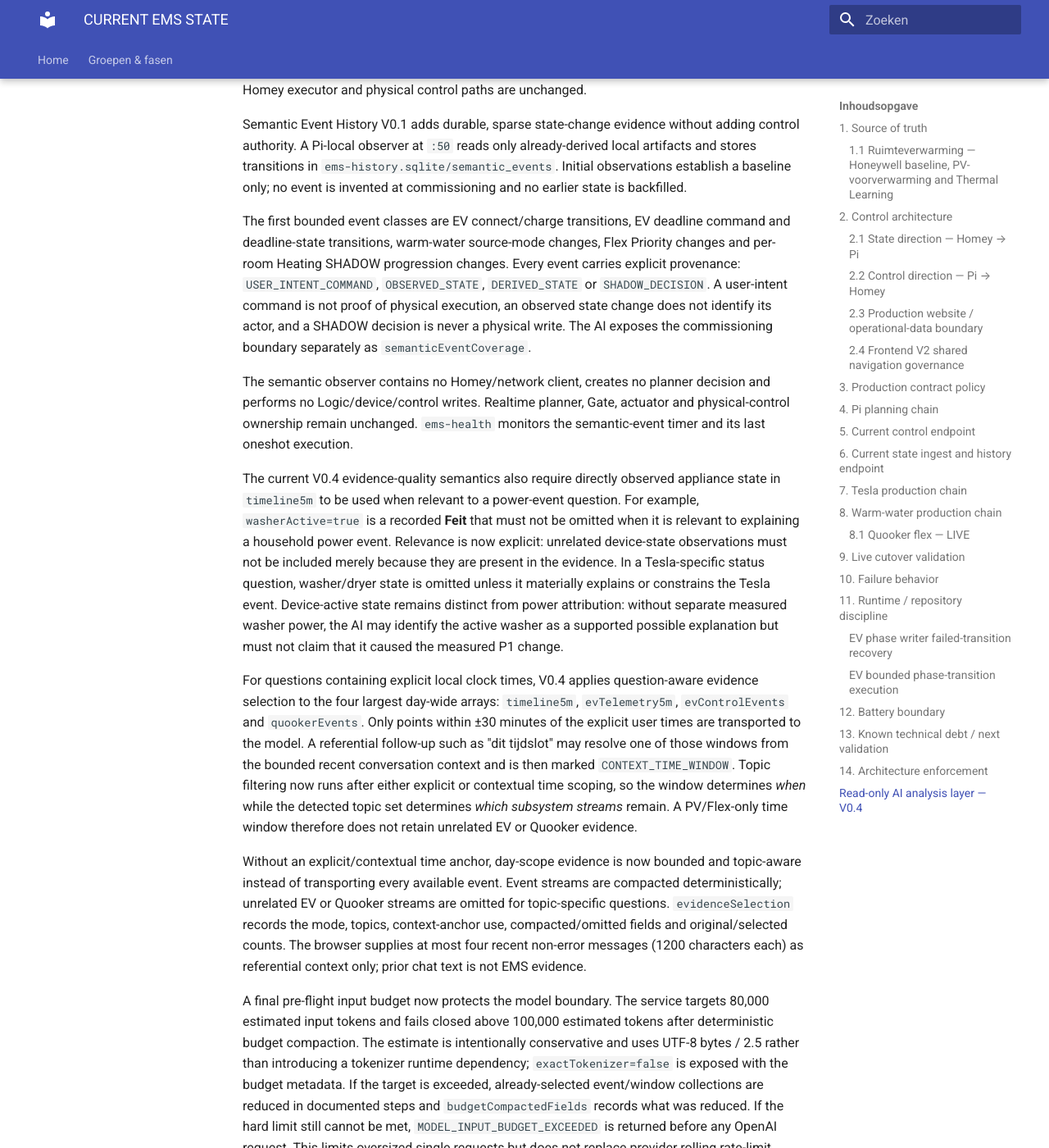
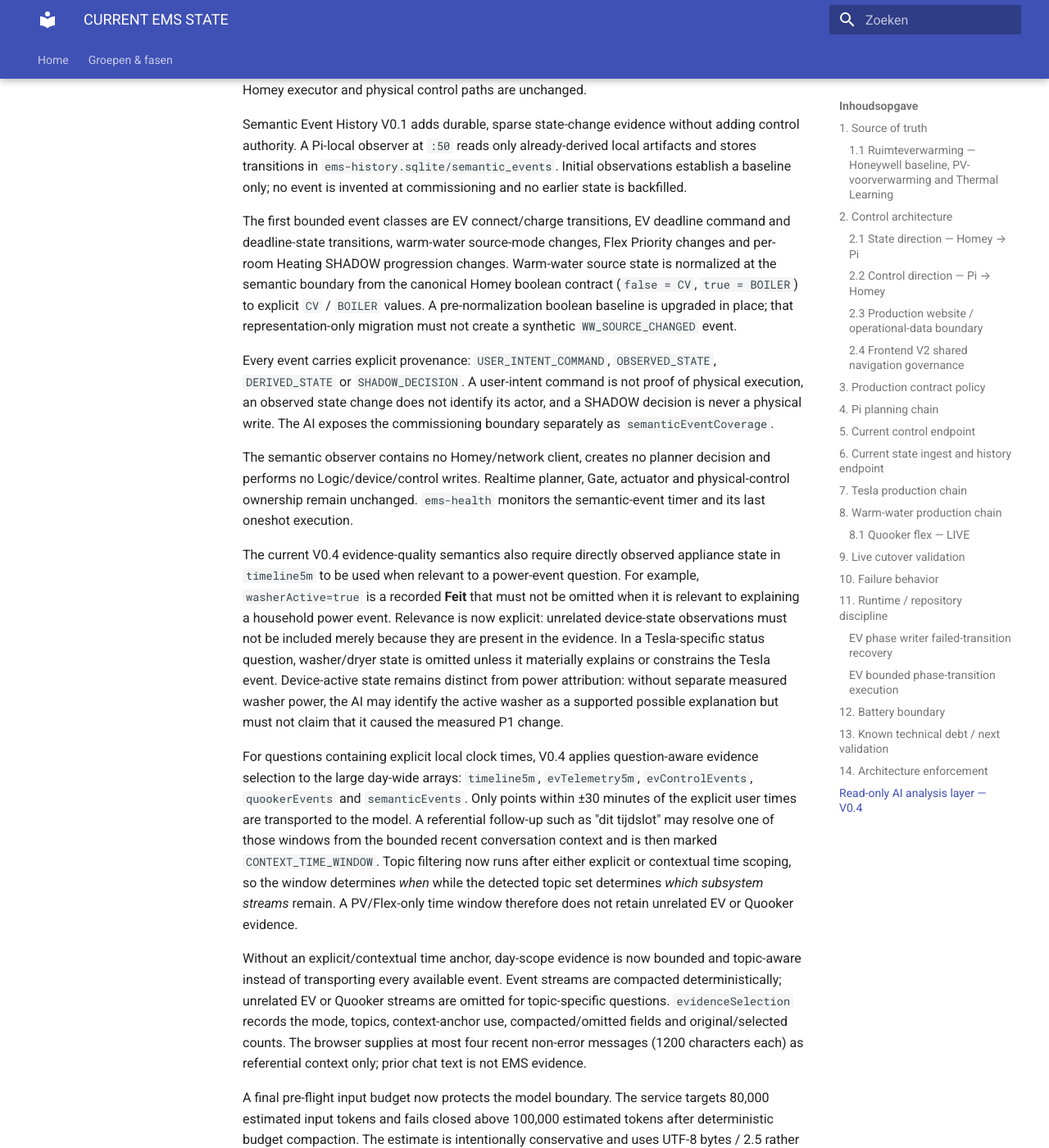
Before and after one commit to OnsKasteeltje/homey-energy-manual, an MkDocs documentation site: the page built from docs/architecture/CURRENT-EMS-STATE.md, in a window 1280 px wide and 1400 px high, scrolled down 27754 px. Shown: the whole window at 82% size. Built offline with MkDocs 1.6.1 and Material for MkDocs 9.7.7, drawn with Linux system fonts in a browser that asks for light colours.

Commit message:
docs(ai): record WW semantic normalization compatibility

```diff
--- a/docs/architecture/CURRENT-EMS-STATE.md
+++ b/docs/architecture/CURRENT-EMS-STATE.md
@@ -576,8 +576,14 @@ backfilled.
 
 The first bounded event classes are EV connect/charge transitions, EV deadline
 command and deadline-state transitions, warm-water source-mode changes, Flex
-Priority changes and per-room Heating SHADOW progression changes. Every event
-carries explicit provenance:
+Priority changes and per-room Heating SHADOW progression changes. Warm-water
+source state is normalized at the semantic boundary from the canonical Homey
+boolean contract (`false = CV`, `true = BOILER`) to explicit `CV` /
+`BOILER` values. A pre-normalization boolean baseline is upgraded in place;
+that representation-only migration must not create a synthetic
+`WW_SOURCE_CHANGED` event.
+
+Every event carries explicit provenance:
 `USER_INTENT_COMMAND`, `OBSERVED_STATE`, `DERIVED_STATE` or
 `SHADOW_DECISION`. A user-intent command is not proof of physical execution,
 an observed state change does not identify its actor, and a SHADOW decision is
@@ -602,10 +608,10 @@ active washer as a supported possible explanation but must not claim that it
 caused the measured P1 change.
 
 For questions containing explicit local clock times, V0.4 applies
-question-aware evidence selection to the four largest day-wide arrays:
-`timeline5m`, `evTelemetry5m`, `evControlEvents` and `quookerEvents`.
-Only points within ±30 minutes of the explicit user times are transported to
-the model. A referential follow-up such as "dit tijdslot" may resolve one of
+question-aware evidence selection to the large day-wide arrays:
+`timeline5m`, `evTelemetry5m`, `evControlEvents`, `quookerEvents`
+and `semanticEvents`. Only points within ±30 minutes of the explicit user
+times are transported to the model. A referential follow-up such as "dit tijdslot" may resolve one of
 those windows from the bounded recent conversation context and is then marked
 `CONTEXT_TIME_WINDOW`. Topic filtering now runs after either explicit or
 contextual time scoping, so the window determines *when* while the detected
```
